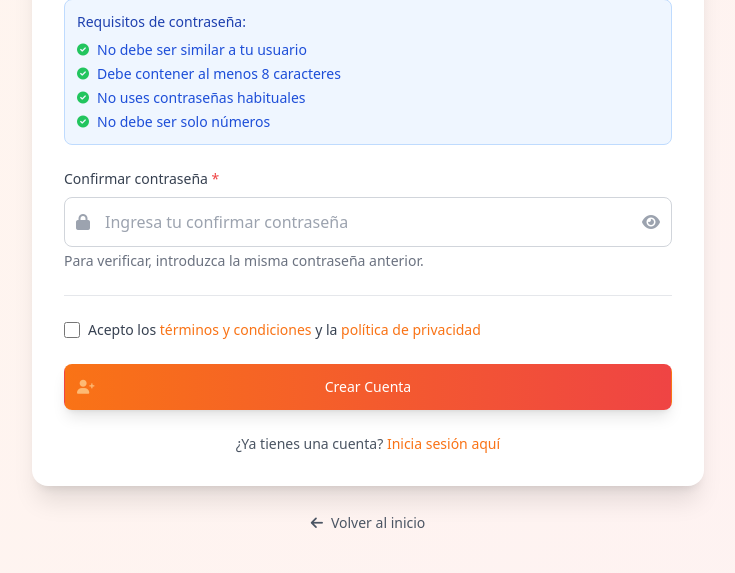
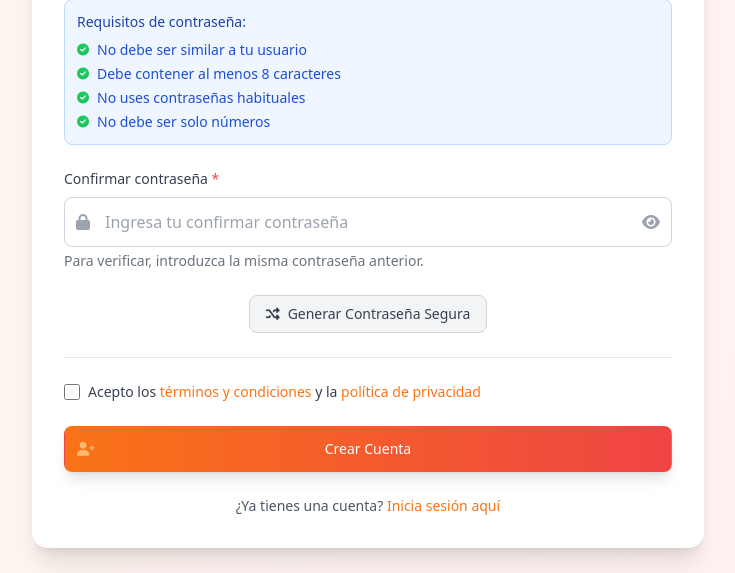
Before and after one commit to Kadir011/Asistente-Cultural, a Django app: page /security/registro/ in a window 1280 px wide. Shown: the part 1186-1759 px from the top of the page, without its empty margins (272-1007 px from the left). Run offline with Django 5.2, Linux system fonts and the light colour scheme; tables that the repository leaves empty hold one stand-in row (values such as "Sample post"); some libraries are stand-ins or nearby versions.

Commit message:
Fix: Automatic password generator in visitor registration form

```diff
--- a/templates/security/register.html
+++ b/templates/security/register.html
@@ -264,6 +264,14 @@
                                 <p class="mt-1 text-sm text-gray-500">{{ form.password2.help_text }}</p>
                             {% endif %}
                         </div>
+
+                        <!-- Generador de Contraseña -->
+                        <div class="flex justify-center">
+                            <button type="button" onclick="generatePassword()" class="inline-flex items-center px-4 py-2 bg-gray-100 hover:bg-gray-200 text-gray-700 text-sm font-medium rounded-lg transition-colors duration-200 border border-gray-300">
+                                <i class="fas fa-random mr-2"></i>
+                                Generar Contraseña Segura
+                            </button>
+                        </div>
                     </div>
                 </div>
 
@@ -367,6 +375,25 @@
         }
     }
 
+    function generatePassword() {
+        const length = 12;
+        const charset = 'abcdefghijklmnopqrstuvwxyzABCDEFGHIJKLMNOPQRSTUVWXYZ0123456789!@#$%^&*()_+-=[]{}|;:,.<>?';
+        let password = '';
+        const array = new Uint32Array(length);
+        window.crypto.getRandomValues(array);
+        for (let i = 0; i < length; i++) {
+            password += charset[array[i] % charset.length];
+        }
+
+        const password1Field = document.getElementById('{{ form.password1.id_for_label }}');
+        const password2Field = document.getElementById('{{ form.password2.id_for_label }}');
+
+        if (password1Field && password2Field) {
+            password1Field.value = password;
+            password2Field.value = password;
+        }
+    }
+
     // Auto-resize textareas
     document.addEventListener('DOMContentLoaded', function() {
         const textareas = document.querySelectorAll('textarea');
```
